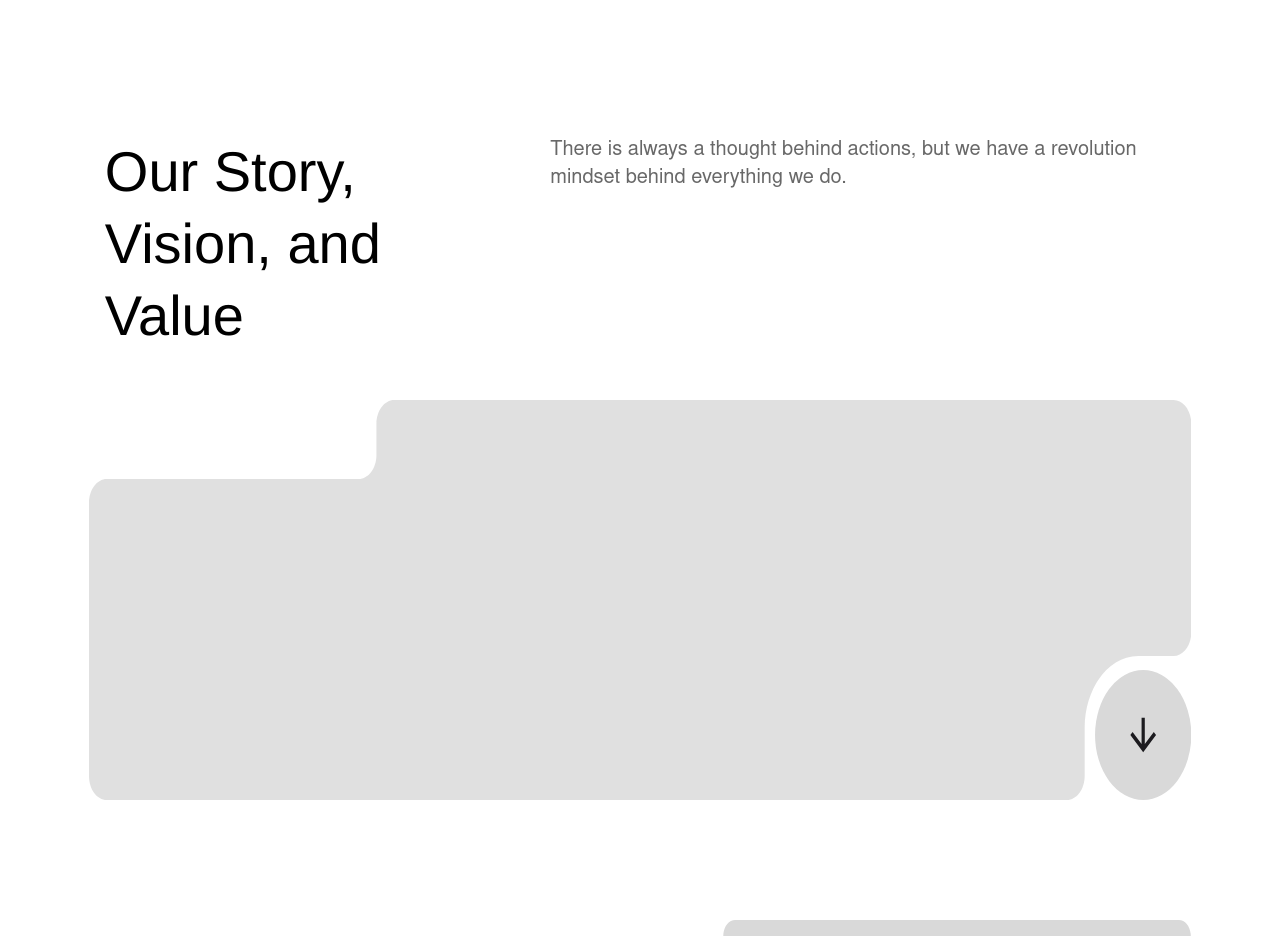
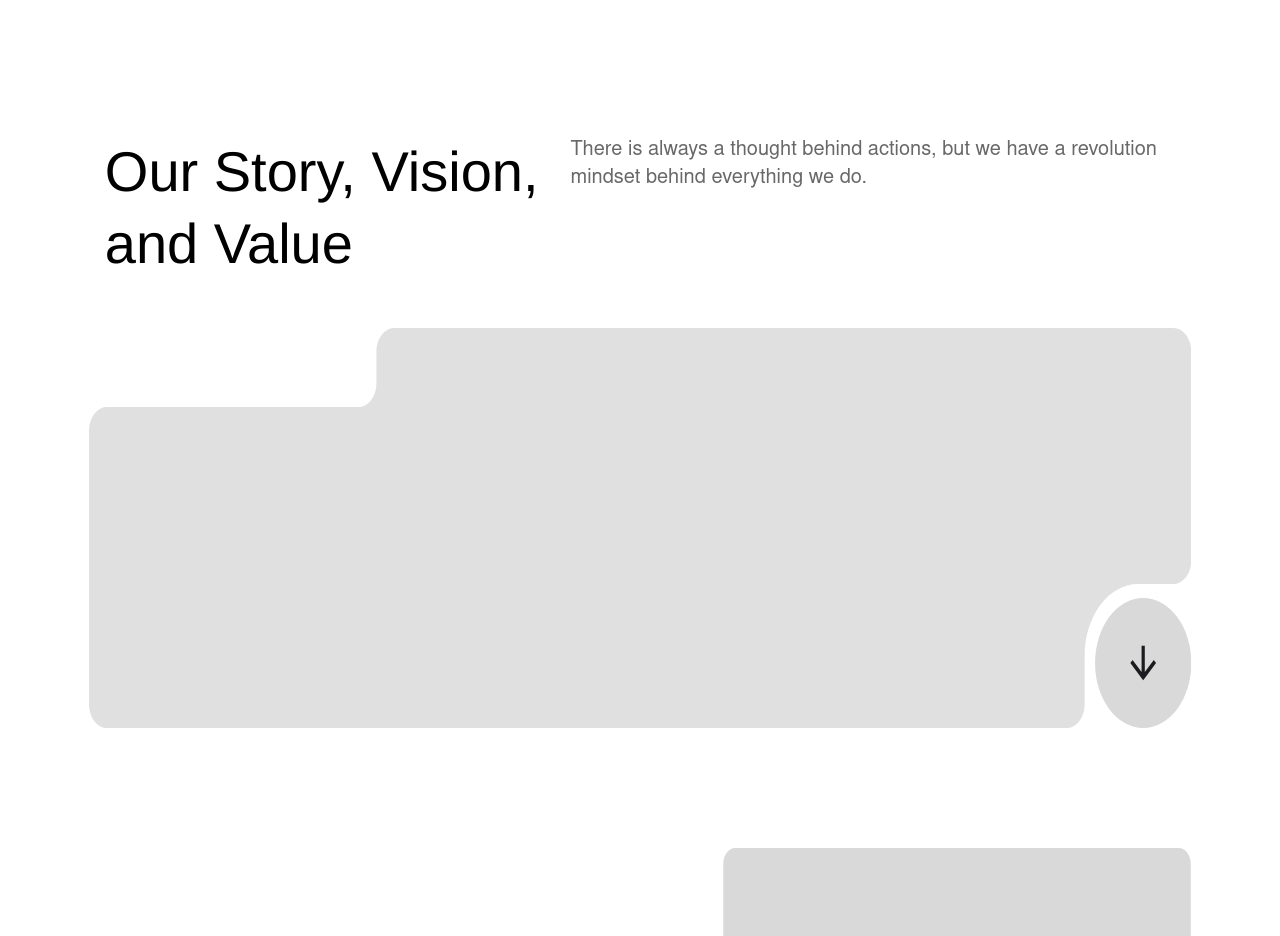
Before and after one commit to avirajsharma-ops/algaeetree, a Next.js app: page /about in a window 1280 px wide. Shown: the part 1100-2036 px from the top of the page. Built offline with nearby package versions, Linux system fonts and the light colour scheme; a web font is replaced by a local one.

Commit message:
About page: link header, fix Our Story heading split per Figma

```diff
--- a/app/components/Header.tsx
+++ b/app/components/Header.tsx
@@ -20,6 +20,17 @@ const MOBILE_NAV_ITEMS = [
     { label: "Team", hasDropdown: true },
 ];
 
+function navHref(label: string) {
+    switch (label) {
+        case "Technology":
+            return "/technology";
+        case "About Us":
+            return "/about";
+        default:
+            return "#";
+    }
+}
+
 export default function Header() {
     const [open, setOpen] = useState(false);
 
@@ -41,7 +52,7 @@ export default function Header() {
                     {DESKTOP_NAV_ITEMS.map((item) => (
                         <a
                             key={item.label}
-                            href={item.label === "Technology" ? "/technology" : "#"}
+                            href={navHref(item.label)}
                             className="inline-flex items-center gap-1 text-[14px] font-normal uppercase leading-[21px] text-[#212121] hover:text-[#2D5A27]"
                         >
                             {item.label}
@@ -87,7 +98,7 @@ export default function Header() {
                     {MOBILE_NAV_ITEMS.map((item) => (
                         <a
                             key={item.label}
-                            href={item.label === "Technology" ? "/technology" : "#"}
+                            href={navHref(item.label)}
                             className="flex items-center justify-between rounded-[8px] border border-[#2d5a27]/50 bg-white px-3 py-2.5"
                         >
                             <span className="text-[14px] font-medium uppercase leading-[21px] text-[#212121]">
--- a/app/components/sections/about/StoryHeaderSection.tsx
+++ b/app/components/sections/about/StoryHeaderSection.tsx
@@ -4,9 +4,13 @@ export default function StoryHeaderSection() {
             <div className="page-px flex flex-col gap-8 py-8 lg:gap-12 lg:py-[60px]">
                 {/* Heading row */}
                 <div className="flex flex-col items-start gap-4 px-0 lg:flex-row lg:items-start lg:justify-between lg:gap-8 lg:px-4">
-                    <h2 className="font-nevera text-[40px] leading-[40px] text-black lg:text-[56px] lg:leading-[72px]">
-                        <span className="block">Our Story,</span>
-                        <span className="block lg:inline"> Vision, and Value</span>
+                    <h2 className="font-nevera whitespace-nowrap text-[40px] leading-[40px] text-black lg:text-[56px] lg:leading-[72px]">
+                        {/* Mobile: "Our Story," / "Vision, and Value" */}
+                        <span className="block lg:hidden">Our Story,</span>
+                        <span className="block lg:hidden">Vision, and Value</span>
+                        {/* Desktop: "Our Story, Vision," / "and Value" */}
+                        <span className="hidden lg:block">Our Story, Vision,</span>
+                        <span className="hidden lg:block">and Value</span>
                     </h2>
                     <p className="font-nimbus text-[14px] leading-[normal] text-[#686868] lg:w-[651px] lg:text-[20px] lg:leading-[28px]">
                         There is always a thought behind actions, but we have a revolution mindset
```
